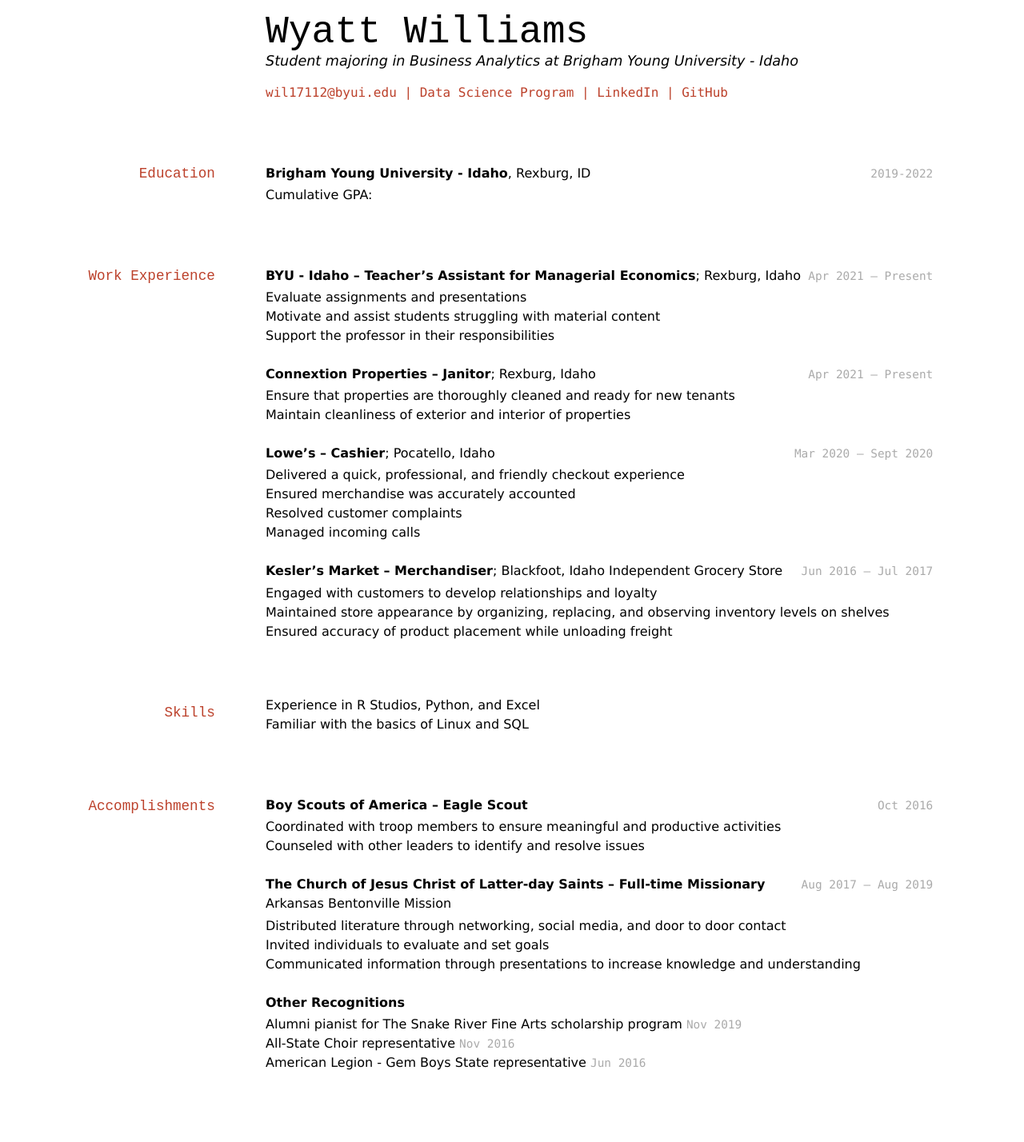
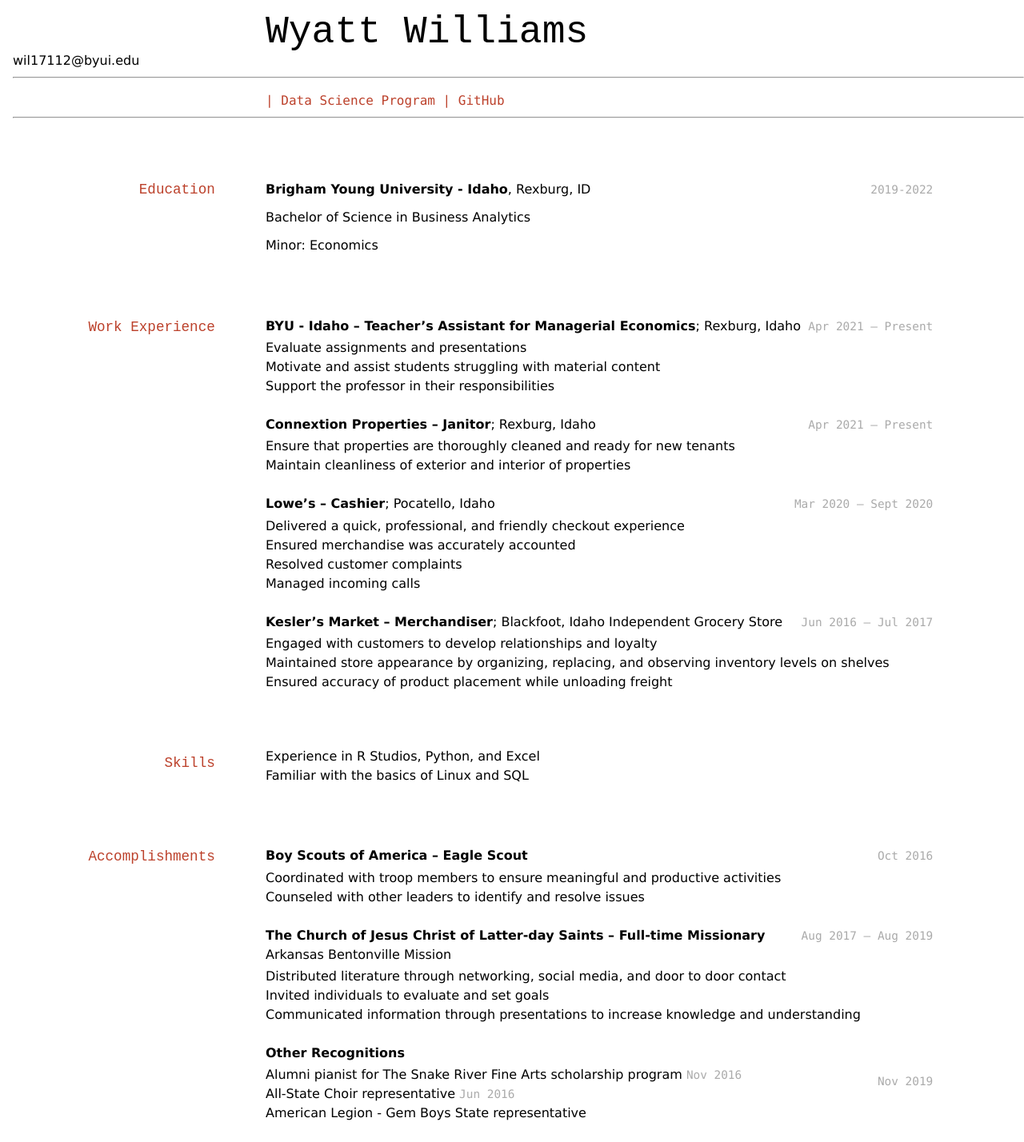
Before and after one commit to Williams-W/Williams-resume, a Jekyll site: the page built from docs/index.md, in a window 1280 px wide. Shown: the whole page at 80% size. Built offline with Jekyll 4.4.1, drawn with Linux system fonts in a browser that asks for light colours; before the commit the page ends 1365 px from its top, so only the background shows below that.

Commit message:
updating to see how the format looks.

```diff
--- a/docs/index.md
+++ b/docs/index.md
@@ -3,24 +3,24 @@ layout: cv
 title: Wyatt Williams' Resume
 ---
 # Wyatt Williams
-Student majoring in Business Analytics at Brigham Young University - Idaho
-
+###### wil17112@byui.edu
+-----
 <div id="webaddress">
-<a href="wil17112e@byui.edu">wil17112@byui.edu</a>
 | <a href="https://byuidatascience.github.io/development.html">Data Science Program</a>
-| <a href="https://www.linkedin.com/groups/13537407/">LinkedIn</a>
 | <a href="https://github.com/byuids-resumes">GitHub</a>
 </div>
 
 <!-- https://www.monique.tech/the-art-of-markdown -->
 
+---
 ## Education
 
 `2019-2022`
 __Brigham Young University - Idaho__, Rexburg, ID
 
-- Cumulative GPA:
+Bachelor of Science in Business Analytics
 
+Minor: Economics
 
 ## Work Experience
 
@@ -69,9 +69,13 @@ Arkansas Bentonville Mission
 - Communicated information through presentations to increase knowledge and understanding
 
 __Other Recognitions__
-- Alumni pianist for The Snake River Fine Arts scholarship program	`Nov 2019`
-- All-State Choir representative	`Nov 2016`
-- American Legion - Gem Boys State representative	     `Jun 2016`
+
+`Nov 2019`
+- Alumni pianist for The Snake River Fine Arts scholarship program
+`Nov 2016`
+- All-State Choir representative
+`Jun 2016`
+- American Legion - Gem Boys State representative
 
 
 <!-- ### Footer
```
